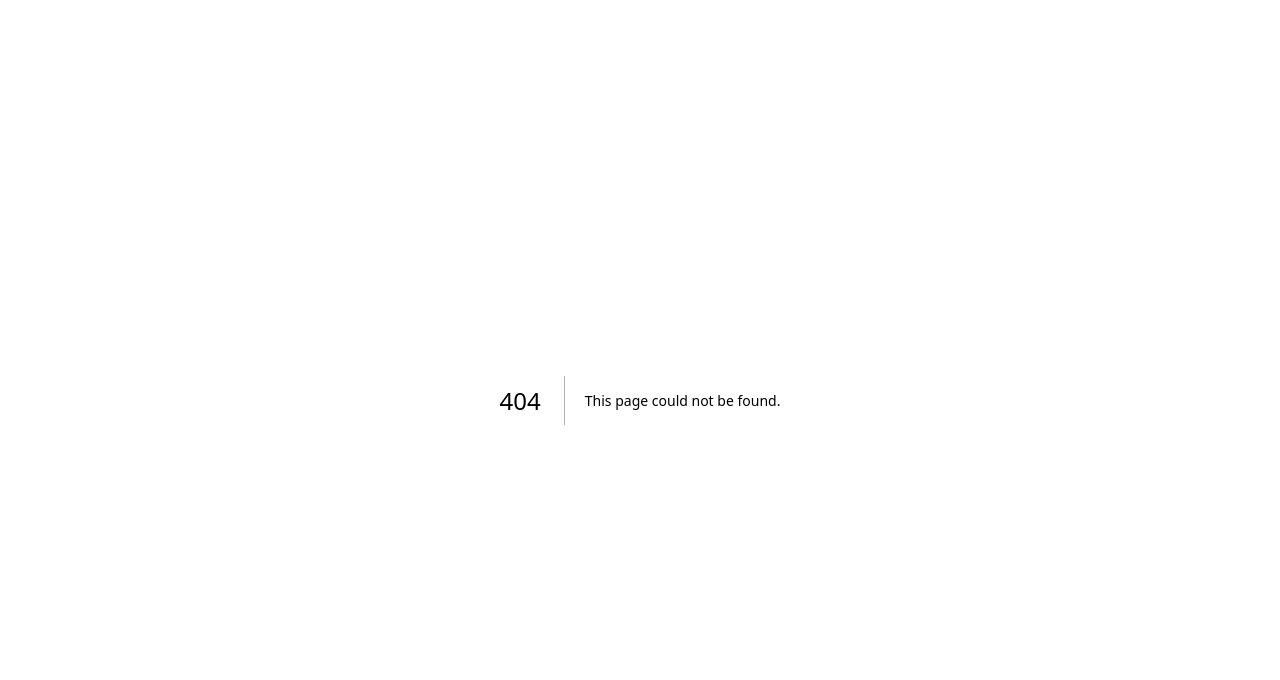
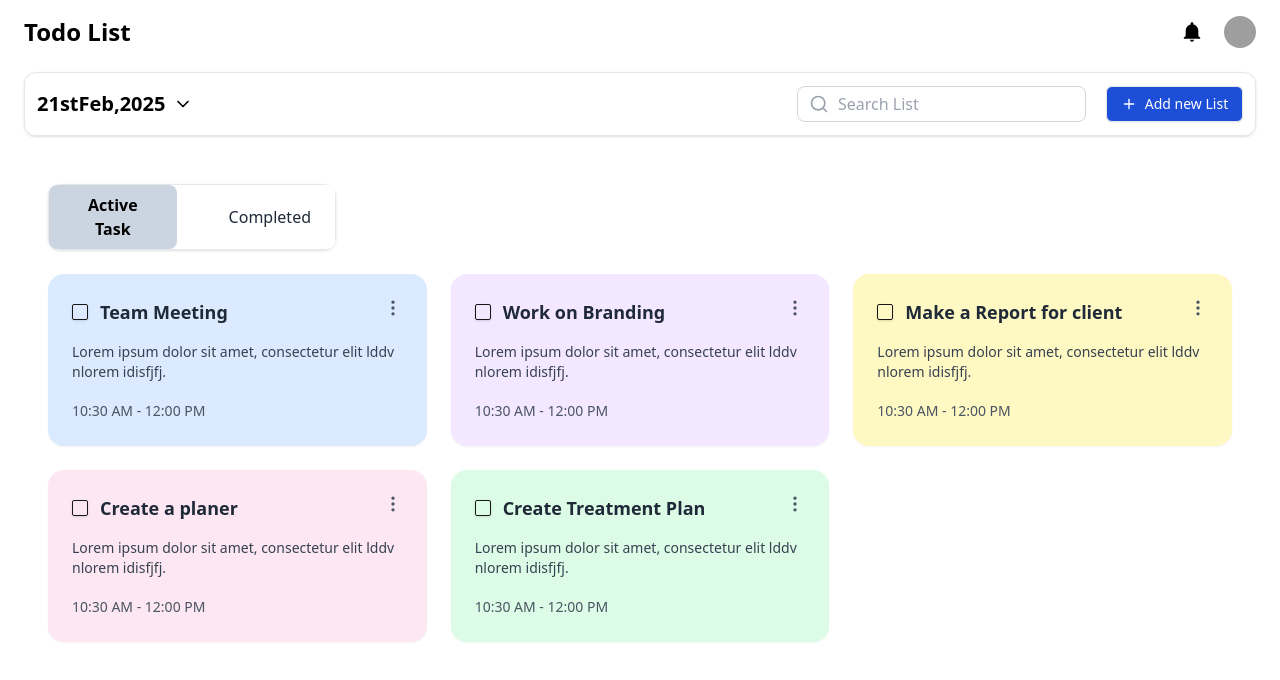
Before and after one commit to Jawad-coder10/nextjs-todolist, a Next.js app: page /dashboard in a window 1280 px wide. Before the commit this address had no page. Shown: the top 680 px of the page. Built offline with nearby package versions, Linux system fonts and the light colour scheme; grey boxes are pictures that could not be loaded.

Commit message:
feat: dashboard all to do list

```diff
--- /dev/null
+++ b/src/app/dashboard/layout.tsx
@@ -0,0 +1,12 @@
+
+export default function DashboardLayout({
+  children,
+}: {
+  children: React.ReactNode;
+}) {
+  return (
+    <div className='mb-10 px-6'>
+        {children}
+    </div>
+  );
+}
--- /dev/null
+++ b/src/app/dashboard/page.tsx
@@ -0,0 +1,45 @@
+import HeaderSection from '@/src/components/dashboard/header-section'
+import Section from '@/src/components/dashboard/section'
+
+const data = {
+    items: [
+            {   title: 'Team Meeting',
+                text: "Lorem ipsum dolor sit amet, consectetur elit lddv nlorem idisfjfj.",
+                time: "10:30 AM - 12:00 PM",
+                isActive: true,
+                bgColor: 'bg-blue-100'
+            },
+            {   title: 'Work on Branding',
+                text: "Lorem ipsum dolor sit amet, consectetur elit lddv nlorem idisfjfj.",
+                time: "10:30 AM - 12:00 PM",
+                isActive: false,
+                bgColor: 'bg-purple-100'
+            },
+            {   title: 'Make a Report for client',
+                text: "Lorem ipsum dolor sit amet, consectetur elit lddv nlorem idisfjfj.",
+                time: "10:30 AM - 12:00 PM",
+                isActive: false,
+                bgColor: 'bg-yellow-100'
+            },
+            {   title: 'Create a planer',
+                text: "Lorem ipsum dolor sit amet, consectetur elit lddv nlorem idisfjfj.",
+                time: "10:30 AM - 12:00 PM",
+                isActive: false,
+                bgColor: 'bg-pink-100'
+            },
+            {   title: 'Create Treatment Plan',
+                text: "Lorem ipsum dolor sit amet, consectetur elit lddv nlorem idisfjfj.",
+                time: "10:30 AM - 12:00 PM",
+                isActive: false,
+                bgColor: 'bg-green-100'
+            },
+    ],
+}
+export default function Page() {
+  return (
+    <div>
+      <HeaderSection />
+      <Section items={data.items} />
+    </div>
+  )
+}
--- /dev/null
+++ b/src/components/dashboard/header-section.tsx
@@ -0,0 +1,41 @@
+import { ChevronDown, Plus, Search } from 'lucide-react'
+import React from 'react'
+import { IoMdNotifications } from 'react-icons/io'
+import { Card } from '../ui/card'
+import { Button } from '../ui/button'
+
+export default function Page() {
+  return (
+    <>
+        <div className='flex items-center justify-between mb-6 mt-4'>
+            <h1 className='text-2xl font-semibold'>Todo List</h1>
+            <div className='flex items-center gap-5'>
+                <IoMdNotifications size={24} />
+                <img
+                    src="https://images.unsplash.com/photo-1508214751196-bcfd4ca60f91?ixlib=rb-4.0.3&ixid=M3wxMjA3fDB8MHxzZWFyY2h8Mnx8cHJvZmlsZSUyMHBpY3R1cmV8ZW58MHx8MHx8fDA%3D&w=1000&q=80"
+                    alt="Profile"
+                    className='w-8 h-8 rounded-full object-cover'
+                />
+            </div>
+        </div>
+        <Card className='flex items-center justify-between mb-6 mt-4 px-3 w-full h-16'>
+            <div className='flex items-center gap-2'>
+                <h1 className='text-xl font-semibold'>21stFeb,2025 </h1> <ChevronDown size={20} />
+            </div>
+            <div className='flex items-center gap-5'>
+                <div className="relative w-full flex items-center gap-5">
+                    <Search className="absolute left-3 top-1/2 -translate-y-1/2 text-gray-400" size={20} />
+                    <input
+                        type="text"
+                        placeholder="Search List"
+                        className="w-45 h-9 pl-10 pr-4 py-1 border border-gray-300 rounded-lg
+                        focus:ring-2 focus:ring-blue-500 focus:border-transparent focus:outline-none
+                        transition-all duration-200"
+                    />
+                    <Button variant="outline" className='bg-blue-700 text-white w-[137px] h-[36px] hover:bg-blue-900'><Plus/>Add new List</Button>
+                    </div>
+            </div>
+        </Card>
+    </>
+  )
+}
--- /dev/null
+++ b/src/components/dashboard/section.tsx
@@ -0,0 +1,84 @@
+'use client'
+import React, { useState } from 'react'
+import { Checkbox } from '@/src/components/ui/checkbox'
+import { MoreVertical } from 'lucide-react'
+import { Card } from '../ui/card';
+
+interface Item {
+  title: string;
+  text: string;
+  time: string;
+  isActive?: boolean;
+  bgColor?: string;
+}
+
+interface SectionProps {
+  items: Item[];
+}
+
+export default function Section({ items }: SectionProps) {
+  const [checkedItems, setCheckedItems] = useState<Record<number, boolean>>({})
+
+  const toggleCheck = (index: number) => {
+    setCheckedItems(prev => ({
+      ...prev,
+      [index]: !prev[index]
+    }))
+  }
+   const [active, setActive] = useState<"active" | "completed">("active");
+
+  return (
+    <div className='p-6'>
+       <Card className="flex justify-end gap-7 mb-6 w-72">
+      <button
+        className={`px-6 py-2 rounded-lg font-medium ${
+          active === "active"
+            ? "bg-slate-300 font-semibold"
+            : "bg-white text-gray-800"
+        }`}
+        onClick={() => setActive("active")}
+      >
+        Active Task
+      </button>
+      <button
+        className={`px-6 py-2 rounded-lg font-medium ${
+          active === "completed"
+            ? "bg-slate-300 font-semibold"
+            : "bg-white text-gray-800"
+        }`}
+        onClick={() => setActive("completed")}
+      >
+        Completed
+      </button>
+    </Card>
+
+      <div className='grid grid-cols-1 md:grid-cols-2 lg:grid-cols-3 gap-6'>
+        {items.map((item, index) => (
+          <div
+            key={index}
+            className={`${item.bgColor || 'bg-blue-100'} rounded-2xl p-6 shadow-sm hover:shadow-md transition-shadow`}
+          >
+            <div className='flex items-start justify-between mb-4'>
+              <div className='flex items-center gap-3'>
+                <Checkbox
+                  checked={checkedItems[index] || false}
+                  onCheckedChange={() => toggleCheck(index)}
+                />
+                <h3 className='text-lg font-semibold text-gray-800'>
+                  {item.title}
+                </h3>
+              </div>
+              <MoreVertical className='w-5 h-5 text-gray-600 cursor-pointer' />
+            </div>
+            <p className='text-gray-700 text-sm mb-4'>
+              {item.text}
+            </p>
+            <span className='text-sm font-medium text-gray-600'>
+              {item.time}
+            </span>
+          </div>
+        ))}
+      </div>
+    </div>
+  )
+}
--- /dev/null
+++ b/src/components/ui/button.tsx
@@ -0,0 +1,59 @@
+import * as React from "react"
+import { Slot } from "@radix-ui/react-slot"
+import { cva, type VariantProps } from "class-variance-authority"
+import { cn } from "@/src/lib/utils"
+
+
+const buttonVariants = cva(
+  "inline-flex items-center justify-center gap-2 whitespace-nowrap rounded-md text-sm font-medium transition-colors focus-visible:outline-none focus-visible:ring-1 focus-visible:ring-ring disabled:pointer-events-none disabled:opacity-50 [&_svg]:pointer-events-none [&_svg]:size-4 [&_svg]:shrink-0",
+  {
+    variants: {
+      variant: {
+        default:
+          "bg-primary text-primary-foreground shadow hover:bg-primary/90",
+        destructive:
+          "bg-destructive text-destructive-foreground shadow-sm hover:bg-destructive/90",
+        outline:
+          "border border-input bg-background shadow-sm hover:bg-accent hover:text-accent-foreground",
+        secondary:
+          "bg-secondary text-secondary-foreground shadow-sm hover:bg-secondary/80",
+        ghost: "hover:bg-accent hover:text-accent-foreground",
+        link: "text-primary underline-offset-4 hover:underline",
+      },
+      size: {
+        default: "h-9 px-4 py-2",
+        sm: "h-8 rounded-md px-3 text-xs",
+        lg: "h-10 rounded-md px-8",
+        icon: "h-9 w-9",
+      },
+    },
+    defaultVariants: {
+      variant: "default",
+      size: "default",
+    },
+  }
+)
+
+export interface ButtonProps
+  extends React.ButtonHTMLAttributes<HTMLButtonElement>,
+    VariantProps<typeof buttonVariants> {
+  asChild?: boolean
+  variant?: "default" | "destructive" | "outline" | "secondary" | "ghost" | "link"
+  size?: "default" | "sm" | "lg" | "icon"
+}
+
+const Button = React.forwardRef<HTMLButtonElement, ButtonProps>(
+  ({ className, variant, size, asChild = false, ...props }, ref) => {
+    const Comp = asChild ? Slot : "button"
+    return (
+      <Comp
+        className={cn(buttonVariants({ variant, size, className }))}
+        ref={ref}
+        {...props}
+      />
+    )
+  }
+)
+Button.displayName = "Button"
+
+export { Button, buttonVariants }
--- a/src/components/ui/card.tsx
+++ b/src/components/ui/card.tsx
@@ -1,90 +1,75 @@
 import { cn } from "@/src/lib/utils"
 import * as React from "react"
-function Card({ className, ...props }: React.ComponentProps<"div">) {
-  return (
+
+const Card = React.forwardRef<
+  HTMLDivElement,
+  React.HTMLAttributes<HTMLDivElement>
+>(({ className, ...props }, ref) => (
   <div
-      data-slot="card"
+    ref={ref}
     className={cn(
-        "bg-card text-card-foreground flex flex-col gap-6 rounded-xl border py-6 shadow-sm",
+      "rounded-xl border bg-card text-card-foreground shadow",
       className
     )}
     {...props}
   />
-  )
-}
+))
+Card.displayName = "Card"
 
-function CardHeader({ className, ...props }: React.ComponentProps<"div">) {
-  return (
+const CardHeader = React.forwardRef<
+  HTMLDivElement,
+  React.HTMLAttributes<HTMLDivElement>
+>(({ className, ...props }, ref) => (
   <div
-      data-slot="card-header"
-      className={cn(
-        "@container/card-header grid auto-rows-min grid-rows-[auto_auto] items-start gap-2 px-6 has-data-[slot=card-action]:grid-cols-[1fr_auto] [.border-b]:pb-6",
-        className
-      )}
+    ref={ref}
+    className={cn("flex flex-col space-y-1.5 p-6", className)}
     {...props}
   />
-  )
-}
+))
+CardHeader.displayName = "CardHeader"
 
-function CardTitle({ className, ...props }: React.ComponentProps<"div">) {
-  return (
-    <div
-      data-slot="card-title"
-      className={cn("leading-none font-semibold", className)}
+const CardTitle = React.forwardRef<
+  HTMLParagraphElement,
+  React.HTMLAttributes<HTMLHeadingElement>
+>(({ className, ...props }, ref) => (
+  <h3
+    ref={ref}
+    className={cn("text-2xl font-semibold leading-none tracking-tight", className)}
     {...props}
   />
-  )
-}
+))
+CardTitle.displayName = "CardTitle"
 
-function CardDescription({ className, ...props }: React.ComponentProps<"div">) {
-  return (
-    <div
-      data-slot="card-description"
-      className={cn("text-muted-foreground text-sm", className)}
+const CardDescription = React.forwardRef<
+  HTMLParagraphElement,
+  React.HTMLAttributes<HTMLParagraphElement>
+>(({ className, ...props }, ref) => (
+  <p
+    ref={ref}
+    className={cn("text-sm text-muted-foreground", className)}
     {...props}
   />
-  )
-}
+))
+CardDescription.displayName = "CardDescription"
 
-function CardAction({ className, ...props }: React.ComponentProps<"div">) {
-  return (
+const CardContent = React.forwardRef<
+  HTMLDivElement,
+  React.HTMLAttributes<HTMLDivElement>
+>(({ className, ...props }, ref) => (
+  <div ref={ref} className={cn("p-6 pt-0", className)} {...props} />
+))
+CardContent.displayName = "CardContent"
+
+const CardFooter = React.forwardRef<
+  HTMLDivElement,
+  React.HTMLAttributes<HTMLDivElement>
+>(({ className, ...props }, ref) => (
   <div
-      data-slot="card-action"
-      className={cn(
-        "col-start-2 row-span-2 row-start-1 self-start justify-self-end",
-        className
-      )}
+    ref={ref}
+    className={cn("flex items-center p-6 pt-0", className)}
     {...props}
   />
-  )
-}
+))
+CardFooter.displayName = "CardFooter"
 
-function CardContent({ className, ...props }: React.ComponentProps<"div">) {
-  return (
-    <div
-      data-slot="card-content"
-      className={cn("px-6", className)}
-      {...props}
-    />
-  )
-}
-
-function CardFooter({ className, ...props }: React.ComponentProps<"div">) {
-  return (
-    <div
-      data-slot="card-footer"
-      className={cn("flex items-center px-6 [.border-t]:pt-6", className)}
-      {...props}
-    />
-  )
-}
-
-export {
-  Card,
-  CardHeader,
-  CardFooter,
-  CardTitle,
-  CardAction,
-  CardDescription,
-  CardContent,
-}
+export { Card, CardHeader, CardFooter, CardTitle, CardDescription, CardContent }
--- /dev/null
+++ b/src/components/ui/checkbox.tsx
@@ -0,0 +1,30 @@
+"use client"
+
+import * as React from "react"
+import * as CheckboxPrimitive from "@radix-ui/react-checkbox"
+import { Check } from "lucide-react"
+import { cn } from "@/src/lib/utils"
+
+
+const Checkbox = React.forwardRef<
+  React.ElementRef<typeof CheckboxPrimitive.Root>,
+  React.ComponentPropsWithoutRef<typeof CheckboxPrimitive.Root>
+>(({ className, ...props }, ref) => (
+  <CheckboxPrimitive.Root
+    ref={ref}
+    className={cn(
+      "grid place-content-center peer h-4 w-4 shrink-0 rounded-sm border border-primary shadow focus-visible:outline-none focus-visible:ring-1 focus-visible:ring-ring disabled:cursor-not-allowed disabled:opacity-50 data-[state=checked]:bg-primary data-[state=checked]:text-primary-foreground",
+      className
+    )}
+    {...props}
+  >
+    <CheckboxPrimitive.Indicator
+      className={cn("grid place-content-center text-current")}
+    >
+      <Check className="h-4 w-4" />
+    </CheckboxPrimitive.Indicator>
+  </CheckboxPrimitive.Root>
+))
+Checkbox.displayName = CheckboxPrimitive.Root.displayName
+
+export { Checkbox }
--- a/tailwind.config.js
+++ b/tailwind.config.js
@@ -1,8 +1,9 @@
 /** @type {import('tailwindcss').Config} */
 module.exports = {
   content: [
-    "./src/app/**/*.{ts,tsx}",
-    "./src/components/**/*.{ts,tsx}",
+    "./src/app/**/*.{js,ts,jsx,tsx}",
+    "./src/components/**/*.{js,ts,jsx,tsx}",
+    "./src/lib/**/*.{js,ts,jsx,tsx}",
   ],
   theme: {
     extend: {
```
Also changed, not shown: package.json (+7 -2 lines), 1 other file (tests, documents, lock files or other folders). Lines whose indentation alone changed are shown as unchanged.
